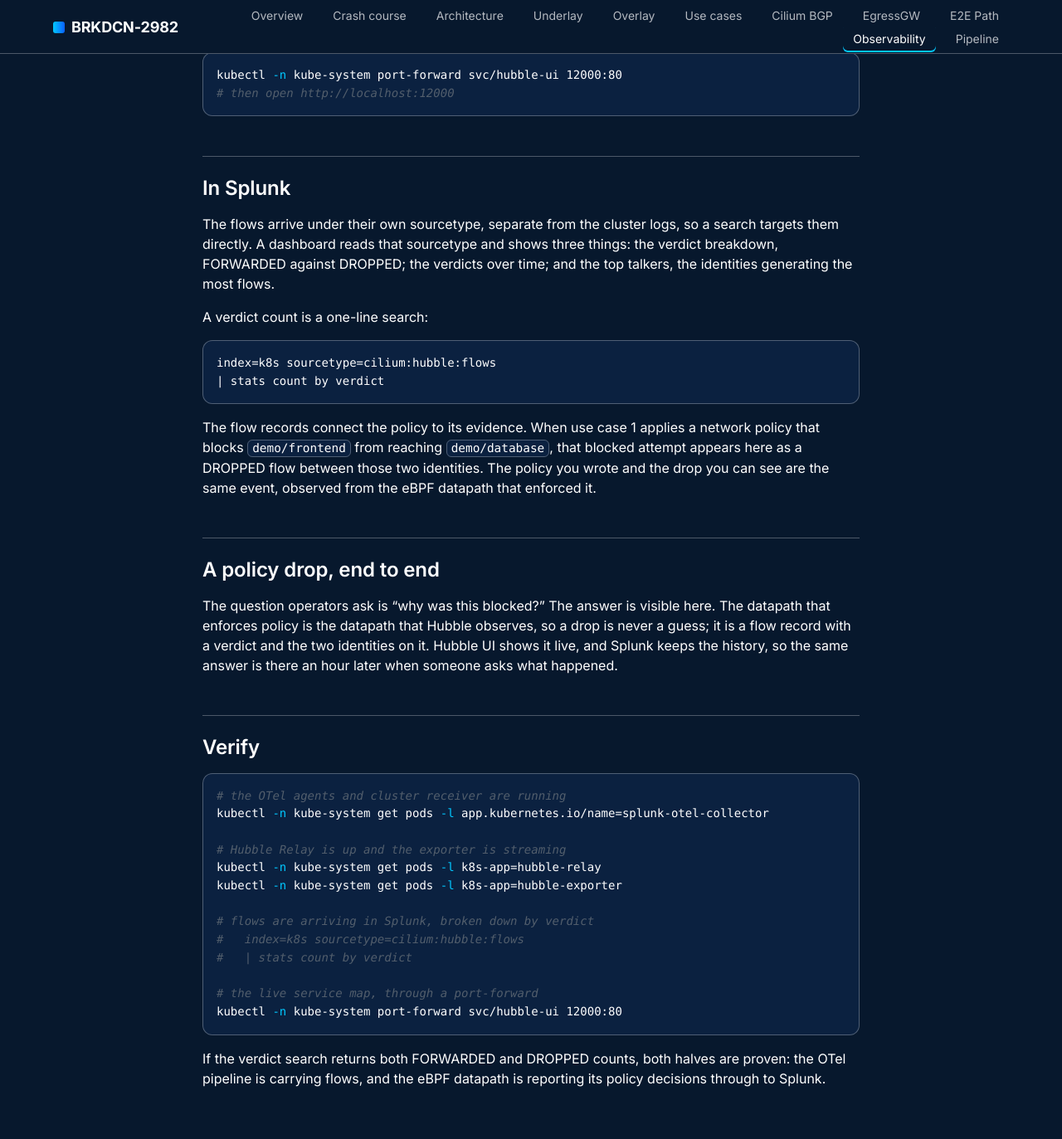
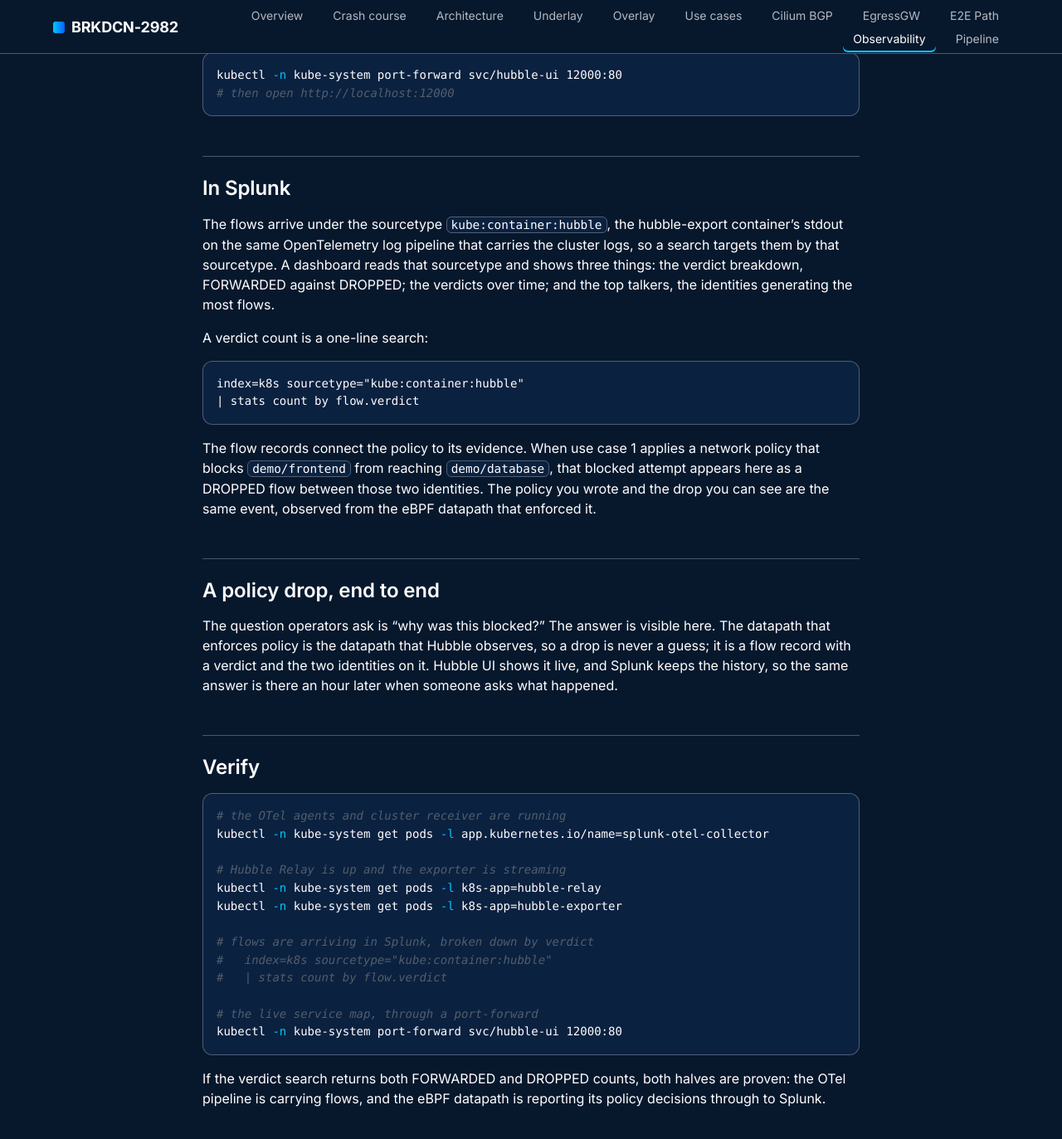
Before and after one commit to itsAmeMario0o/BRKDCN-2982, a Jekyll site: the page built from site/observability.md, in a window 1280 px wide and 1400 px high, scrolled down 2111 px. Shown: the top 1373 px of the window at 83% size. Built offline with Jekyll 4.4.1, drawn with Linux system fonts in a browser that asks for light colours; our own code applies the rules of GitHub Pages for plain Markdown files.

Commit message:
fix(observability): correct the Hubble sourcetype and verdict field
Hubble flows arrive under sourcetype kube:container:hubble, the
hubble-export container's stdout on the OpenTelemetry log pipeline, not
cilium:hubble:flows, and the verdict is nested at flow.verdict, not a
top-level verdict field. Both published searches returned zero events
before this fix.

Confirmed against the live k8s index (all time): kube:container:hubble
holds 1,225,221 events, and the corrected search returns DROPPED 743,
FORWARDED 1224845, REDIRECTED 14, TRACED 395.

Co-Authored-By: Claude Opus 4.8 <noreply@anthropic.com>
Claude-Session: https://claude.ai/code/session_01QGTejPxCmsAbz7BD9nAWMy

````diff
--- a/site/observability.md
+++ b/site/observability.md
@@ -91,13 +91,13 @@ kubectl -n kube-system port-forward svc/hubble-ui 12000:80
 
 ## In Splunk
 
-The flows arrive under their own sourcetype, separate from the cluster logs, so a search targets them directly. A dashboard reads that sourcetype and shows three things: the verdict breakdown, FORWARDED against DROPPED; the verdicts over time; and the top talkers, the identities generating the most flows.
+The flows arrive under the sourcetype `kube:container:hubble`, the hubble-export container's stdout on the same OpenTelemetry log pipeline that carries the cluster logs, so a search targets them by that sourcetype. A dashboard reads that sourcetype and shows three things: the verdict breakdown, FORWARDED against DROPPED; the verdicts over time; and the top talkers, the identities generating the most flows.
 
 A verdict count is a one-line search:
 
 ```spl
-index=k8s sourcetype=cilium:hubble:flows
-| stats count by verdict
+index=k8s sourcetype="kube:container:hubble"
+| stats count by flow.verdict
 ```
 
 The flow records connect the policy to its evidence. When use case 1 applies a network policy that blocks `demo/frontend` from reaching `demo/database`, that blocked attempt appears here as a DROPPED flow between those two identities. The policy you wrote and the drop you can see are the same event, observed from the eBPF datapath that enforced it.
@@ -117,8 +117,8 @@ kubectl -n kube-system get pods -l k8s-app=hubble-relay
 kubectl -n kube-system get pods -l k8s-app=hubble-exporter
 
 # flows are arriving in Splunk, broken down by verdict
-#   index=k8s sourcetype=cilium:hubble:flows
-#   | stats count by verdict
+#   index=k8s sourcetype="kube:container:hubble"
+#   | stats count by flow.verdict
 
 # the live service map, through a port-forward
 kubectl -n kube-system port-forward svc/hubble-ui 12000:80
````
